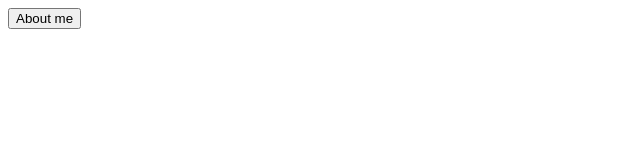
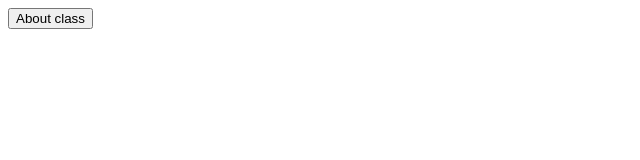
Before and after one commit to Elu-tech/evangadi_1st, a plain HTML site: page index.html in a window 1280 px wide. Shown: the full height of the page, 0-640 px from the left. Drawn offline with Linux system fonts and the light colour scheme.

Commit message:
updated index.html

```diff
--- a/index.html
+++ b/index.html
@@ -7,6 +7,6 @@
 </head>
 <body>
 
-    <button class="one"> About me</button>
+    <button class="one"> About class</button>
 </body>
 </html>
```
